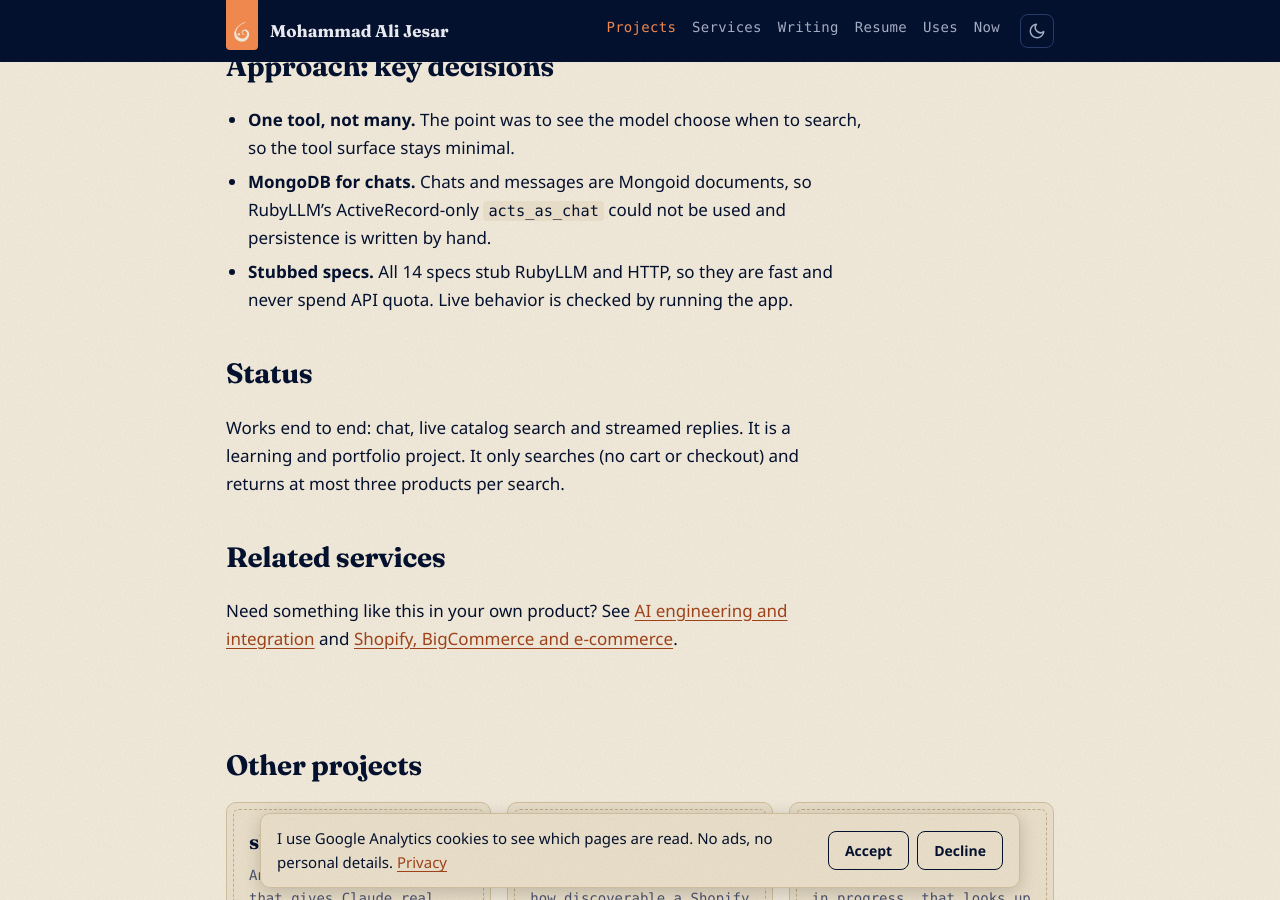
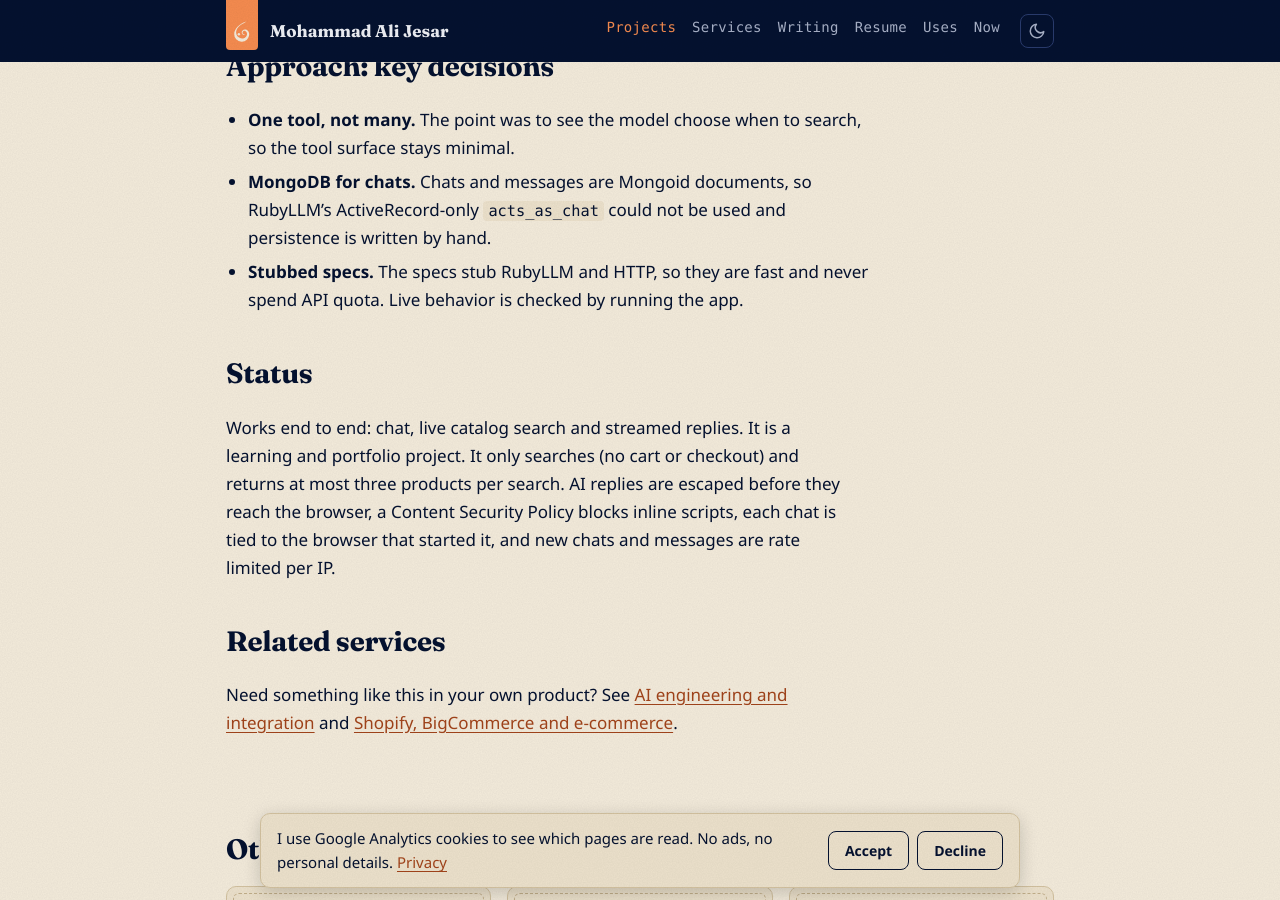
Before and after one commit to mjesar/mjesar.github.io, a Jekyll site: the page built from projects/ai_shop_assistant/index.md, in a window 1280 px wide and 900 px high, scrolled down 2442 px. Built offline with Jekyll 4.4.1, drawn with Linux system fonts in a browser that asks for light colours.

Commit message:
update project pages for the new mcp token and chat security

```diff
--- a/projects/ai_shop_assistant/index.md
+++ b/projects/ai_shop_assistant/index.md
@@ -65,8 +65,8 @@ It is the same tool calling pattern behind the shopping features in ChatGPT, Per
 
 - **One tool, not many.** The point was to see the model choose when to search, so the tool surface stays minimal.
 - **MongoDB for chats.** Chats and messages are Mongoid documents, so RubyLLM's ActiveRecord-only `acts_as_chat` could not be used and persistence is written by hand.
-- **Stubbed specs.** All 14 specs stub RubyLLM and HTTP, so they are fast and never spend API quota. Live behavior is checked by running the app.
+- **Stubbed specs.** The specs stub RubyLLM and HTTP, so they are fast and never spend API quota. Live behavior is checked by running the app.
 
 ## Status
 
-Works end to end: chat, live catalog search and streamed replies. It is a learning and portfolio project. It only searches (no cart or checkout) and returns at most three products per search.
+Works end to end: chat, live catalog search and streamed replies. It is a learning and portfolio project. It only searches (no cart or checkout) and returns at most three products per search. AI replies are escaped before they reach the browser, a Content Security Policy blocks inline scripts, each chat is tied to the browser that started it, and new chats and messages are rate limited per IP.
```
Also changed, not shown: projects/shop_mcp_server/index.md (+1 -1 lines).
